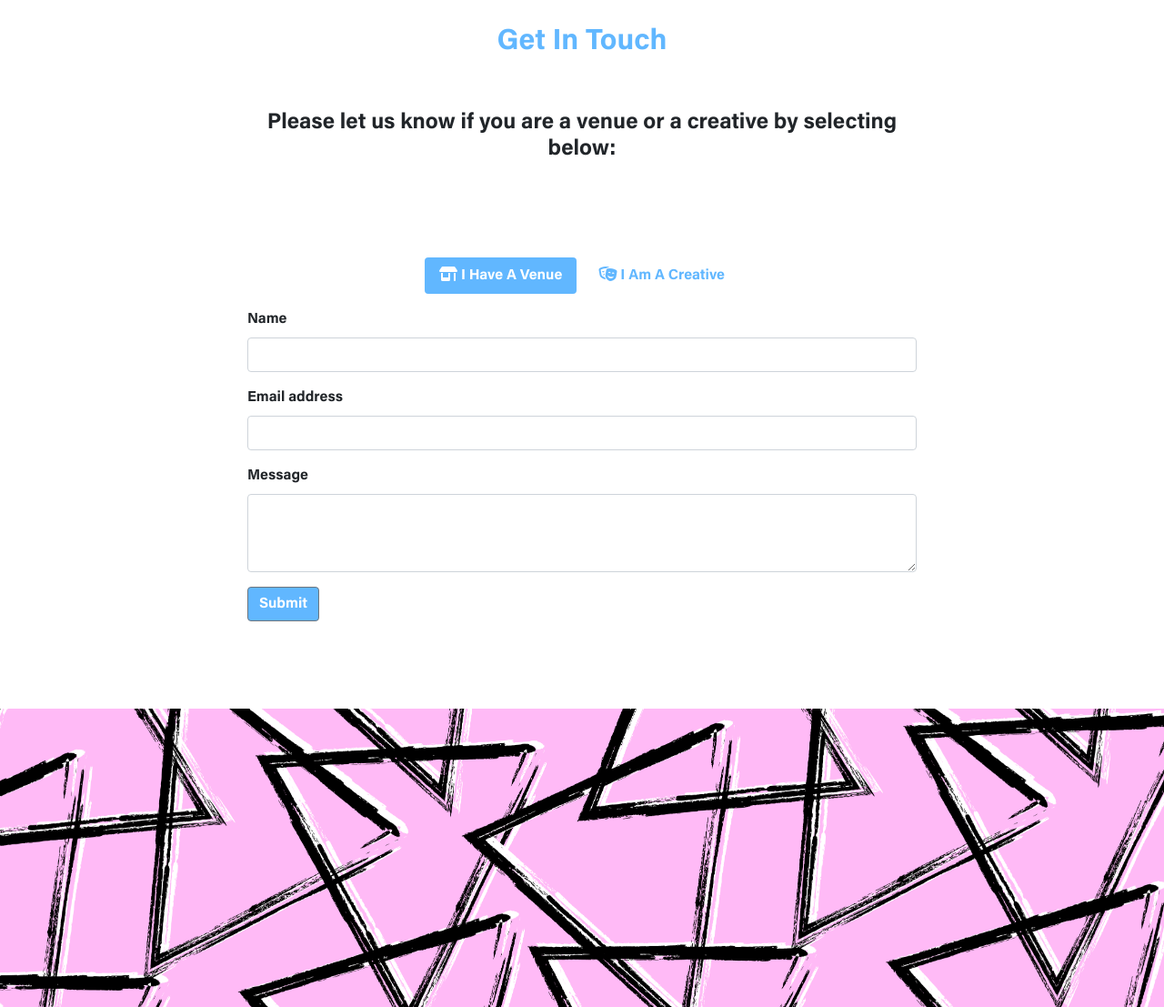
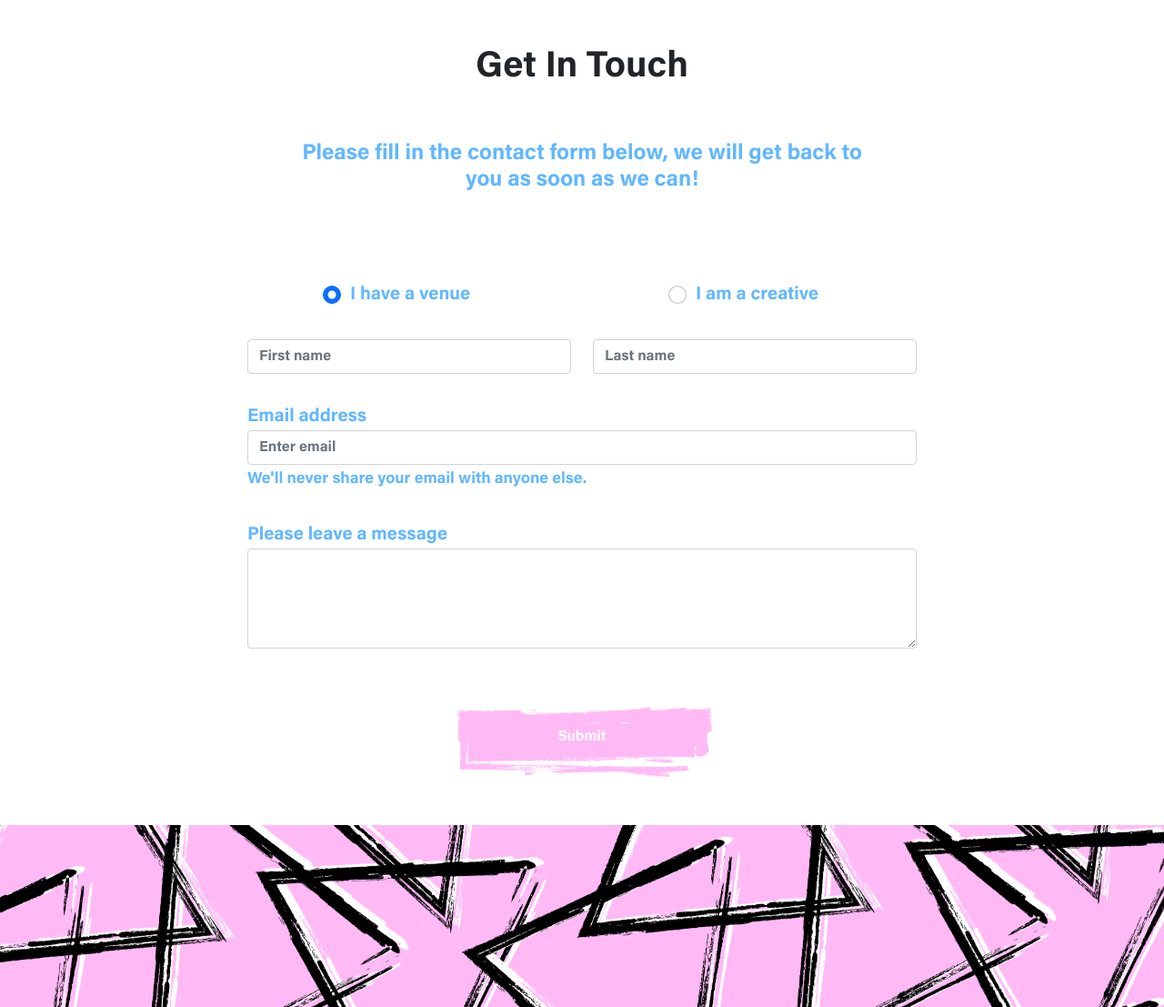
Before and after one commit to watchthisspace1/watchthisspaceskipton, a plain HTML site: page contact.html in a window 1280 px wide. Shown: the part 497-1604 px from the top of the page at 91% size. Drawn offline with nearby package versions, Linux system fonts and the light colour scheme; a script that the page names is missing.

Commit message:
new contact form

```diff
--- a/contact.html
+++ b/contact.html
@@ -48,14 +48,72 @@
   <img class="banner-image" src="media/Website-assets-01.png" alt="watch this space gif" >
 </div>
     <div class="container pt-4">
-      <div class="row py-4">
+      <div class="row py-5">
           <div class="col-8 offset-2">
-              <h2 class='py-4 text-center blue'>Get In Touch</h2>
-              <h4 class="py-4 text-center">Please let us know if you are a venue or a creative by selecting below:</h4>
+              <h1 class='py-4 text-center'>Get In Touch</h1>
+              <h4 class="py-4 mx-5 text-center blue">Please fill in the contact form below, we will get back to you as soon as we can!</h4>
           </div>
       </div>
   </div>
-  <div class="container pb-5">
+  <div class="container">
+    <div class="row">
+      <div class="col-md-8 offset-md-2">
+        <form id="contactForm" class="contact-form" onsubmit="return sendMail(this);">
+          <div class="form-group blue">
+            <div class="row py-3">
+              <div class="form-check form-check-inline col-3 mx-auto">
+                <input class="form-check-input" type="radio" name="customerType" id="venue" value="Venue" checked>
+                <label class="form-check-label" for="venue">
+                 I have a venue
+                </label>
+              </div>
+              <div class="form-check form-check-inline col-3 mx-auto">
+                <input class="form-check-input" type="radio" name="customerType" id="creative" value="Creative">
+                <label class="form-check-label" for="creative">
+                  I am a creative
+                </label>
+              </div>
+              <!-- <div class="form-check form-check-inline col-3 mx-auto">
+                <input name="customerType" class="form-check-input" type="checkbox" id="venue" value="Venue">
+                <label class="form-check-label" for="venue">I have a venue</label>
+              </div>
+              <div class="form-check form-check-inline col-3 mx-auto">
+                <input name="customerType" class="form-check-input" type="checkbox" id="creative" value="Creative">
+                <label class="form-check-label" for="creative">I am a creative</label>
+              </div> -->
+            </div>
+            <div class="row py-3">
+              <div class="col">
+                <input name="first_name" id="first_name" type="text" class="form-control" placeholder="First name">
+              </div>
+              <div class="col">
+                <input name="surname" id="surname" type="text" class="form-control" placeholder="Last name">
+              </div>
+            </div>
+            <div class="py-3">
+              <label for="from_email">Email address</label>
+              <input name="from_email" type="email" class="form-control" id="from_email" aria-describedby="emailHelp" placeholder="Enter email">
+              <small id="emailHelp" class="form-text blue">We'll never share your email with anyone else.</small>
+            </div>
+            <div class="form-group pt-3 pb-0">
+              <label for="message">Please leave a message</label>
+              <textarea class="form-control" name="message" id="message" rows="4"></textarea>
+            </div>
+            <div class="container browse_venues py-4">
+              <div class="row">
+                <img src="media/Website-assets-05.png" alt="submit">
+                <button type="submit" class="btn">Submit</button>
+              </div>
+            </div>
+            <!-- <div class="div pt-3 pb-5">
+              <button type="submit" class="btn btn-secondary">Submit</button>
+            </div> -->
+          </div>
+        </form>
+      </div>
+    </div>
+  </div>
+  <!-- <div class="container pb-5">
     <div class="row py-5">
       <div class="col-8 offset-2">
       <ul class="nav nav-pills mb-3 d-flex justify-content-center" id="pills-tab" role="tablist">
@@ -108,7 +166,7 @@
       </div>
     </div>
     </div>
-  </div>
+  </div> -->
   <div class="container-fluid px-0">
     <img class="banner-image" src="media/Website-assets-13.png" alt="watch this space gif" >
 </div>
--- a/sendEmail.js
+++ b/sendEmail.js
@@ -1,16 +1,8 @@
 function sendMail(contactForm) {
-    emailjs.send("service_thkukb4", "template_biu49gs", {
-        "from_name": contactForm.name.value,
-        "from_email": contactForm.emailaddress.value,
-        "message": contactForm.message.value
-    })
-    .then(
-        function(response) {
-            console.log("SUCCESS", response);
-        },
-        function(error) {
-            console.log("FAILED", error);
-        }
-    );
-    return false;  // To block from loading a new page
+    emailjs.sendForm("service_thkukb4", "template_biu49gs", '#contactForm')
+    .then(function(response) {
+       console.log('SUCCESS!', response.status, response.text);
+    }, function(error) {
+       console.log('FAILED...', error);
+    });
 }
--- a/style.css
+++ b/style.css
@@ -47,6 +47,10 @@ li a:hover{
 
 .green {
     color: rgb(122, 226, 138);
+}
+
+.black {
+  color: black;
 }
 
 .bold {
@@ -147,6 +151,13 @@ li a:hover{
   }
 
 
+  /*--------- Contact Form   -----------*/
+
+  .contact-form {
+    font-size: 20px;
+
+  }
+
   /*---------  Media Queries   -----------*/
 
 
```
Also changed, not shown: available.html (+4 -4 lines), index.html (+5 -5 lines), utilised.html (+6 -6 lines), script.js (deleted).
